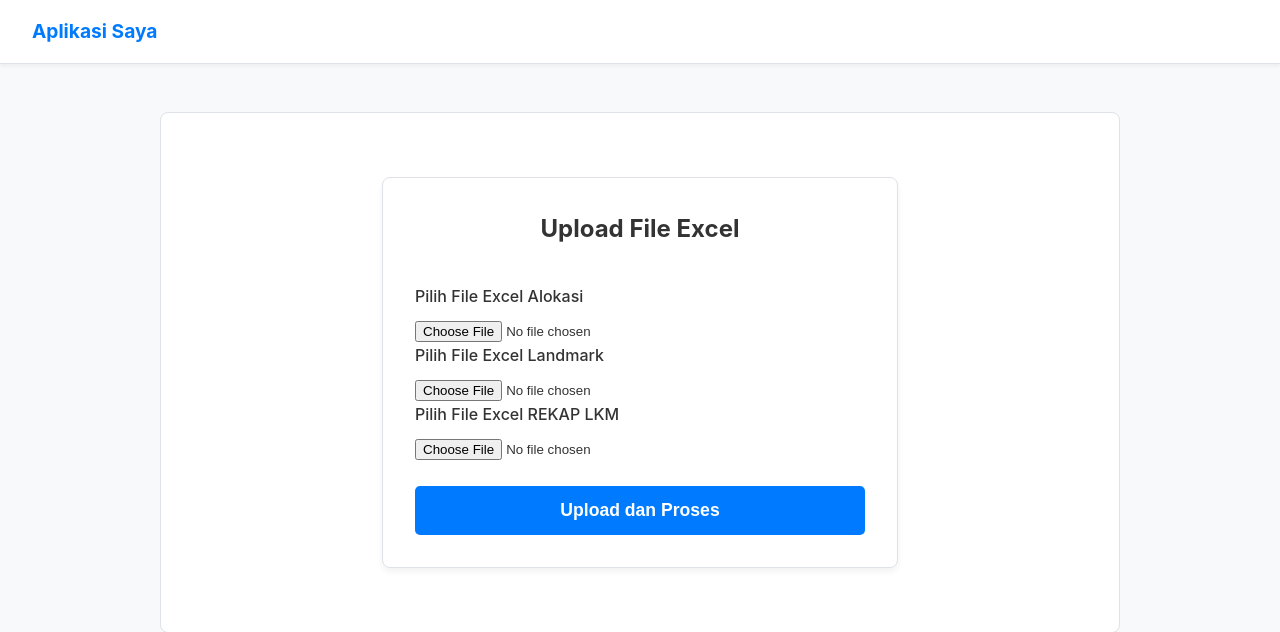
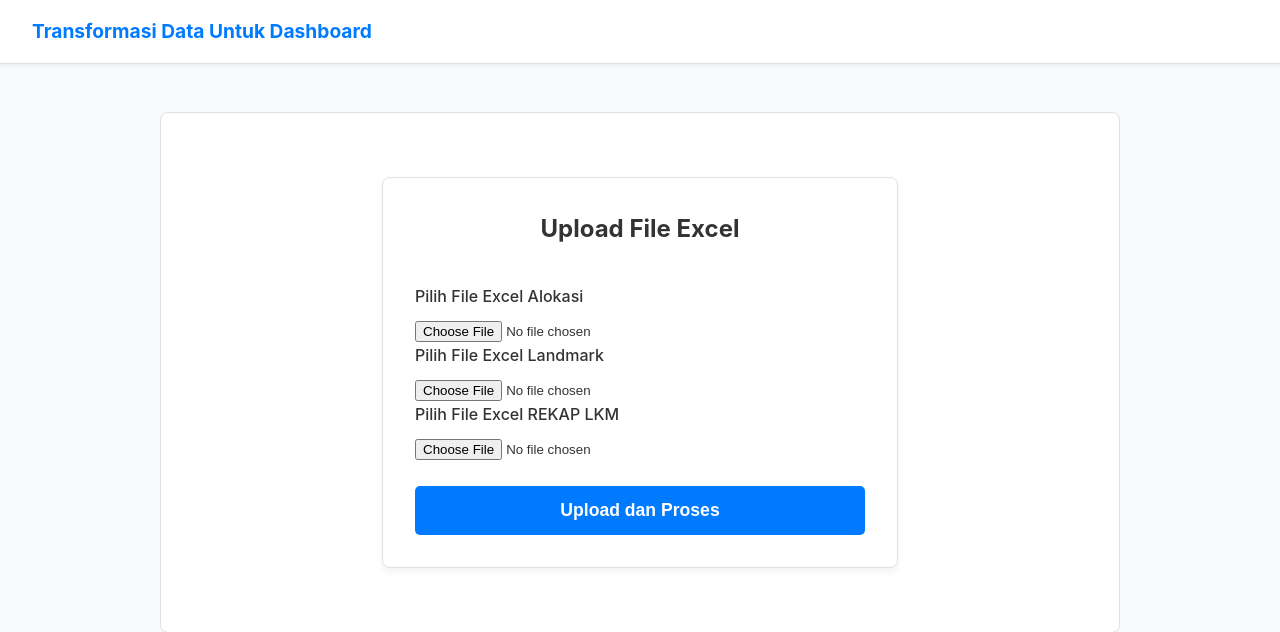
Before and after one commit to rakan416/bps_dashboard, a Flask app: page /upload in a window 1280 px wide. Shown: the top 632 px of the page. Run offline with Flask 3, Linux system fonts and the light colour scheme.

Commit message:
Perubahan judul

```diff
--- a/templates/base.html
+++ b/templates/base.html
@@ -3,14 +3,14 @@
 <head>
     <meta charset="UTF-8">
     <meta name="viewport" content="width=device-width, initial-scale=1.0">
-    <title>{% block title %}Aplikasi Saya{% endblock %}</title>
+    <title>{% block title %}Transformasi Data{% endblock %}</title>
 
     <link rel="stylesheet" href="{{ url_for('static', filename='style.css') }}">
 </head>
 <body>
     <nav>
         <div class="nav-left">
-            <a href="{{ url_for('upload_file') }}">Aplikasi Saya</a>
+            <a href="{{ url_for('upload_file') }}">Transformasi Data Untuk Dashboard</a>
         </div>
     </nav>
 
```
